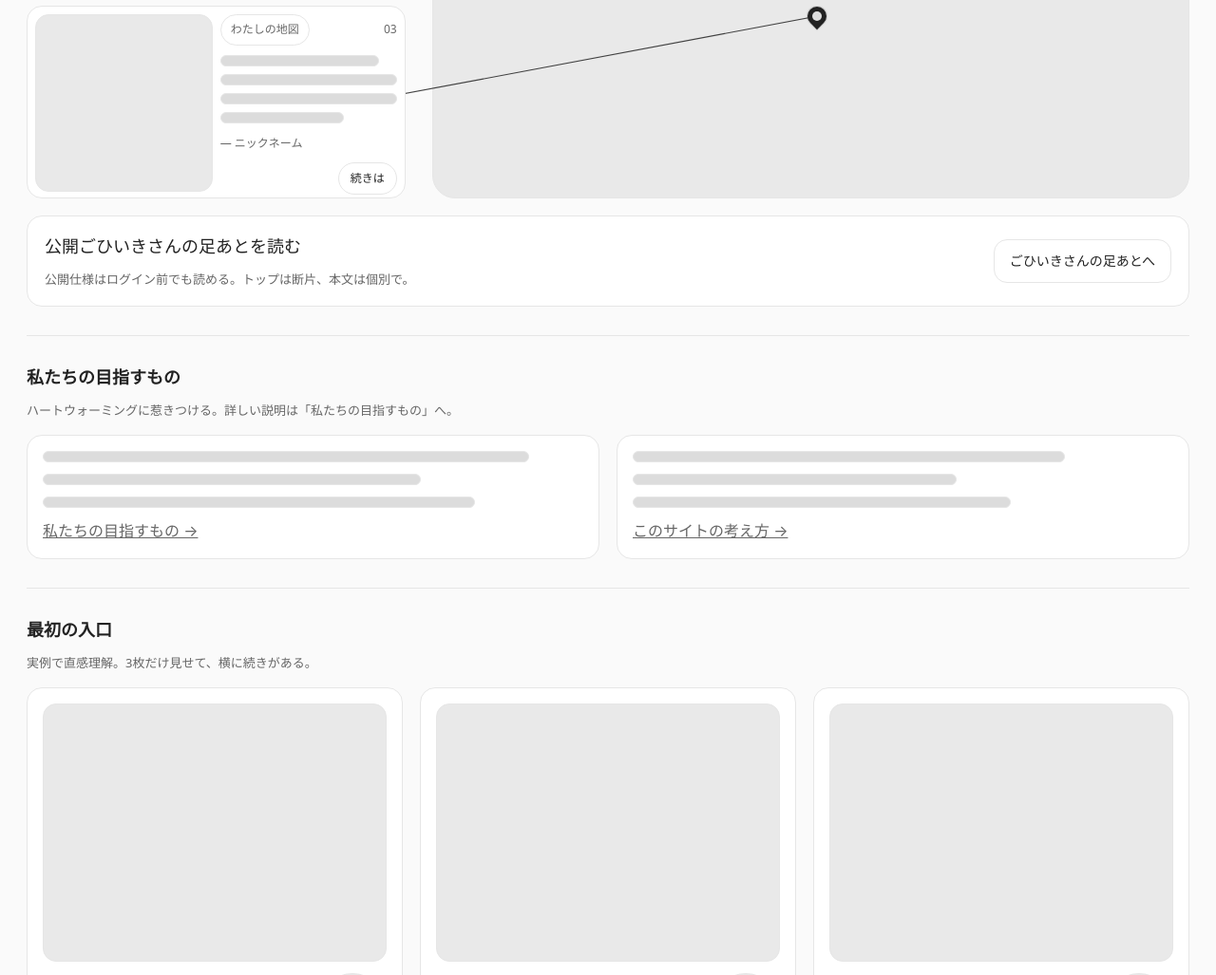
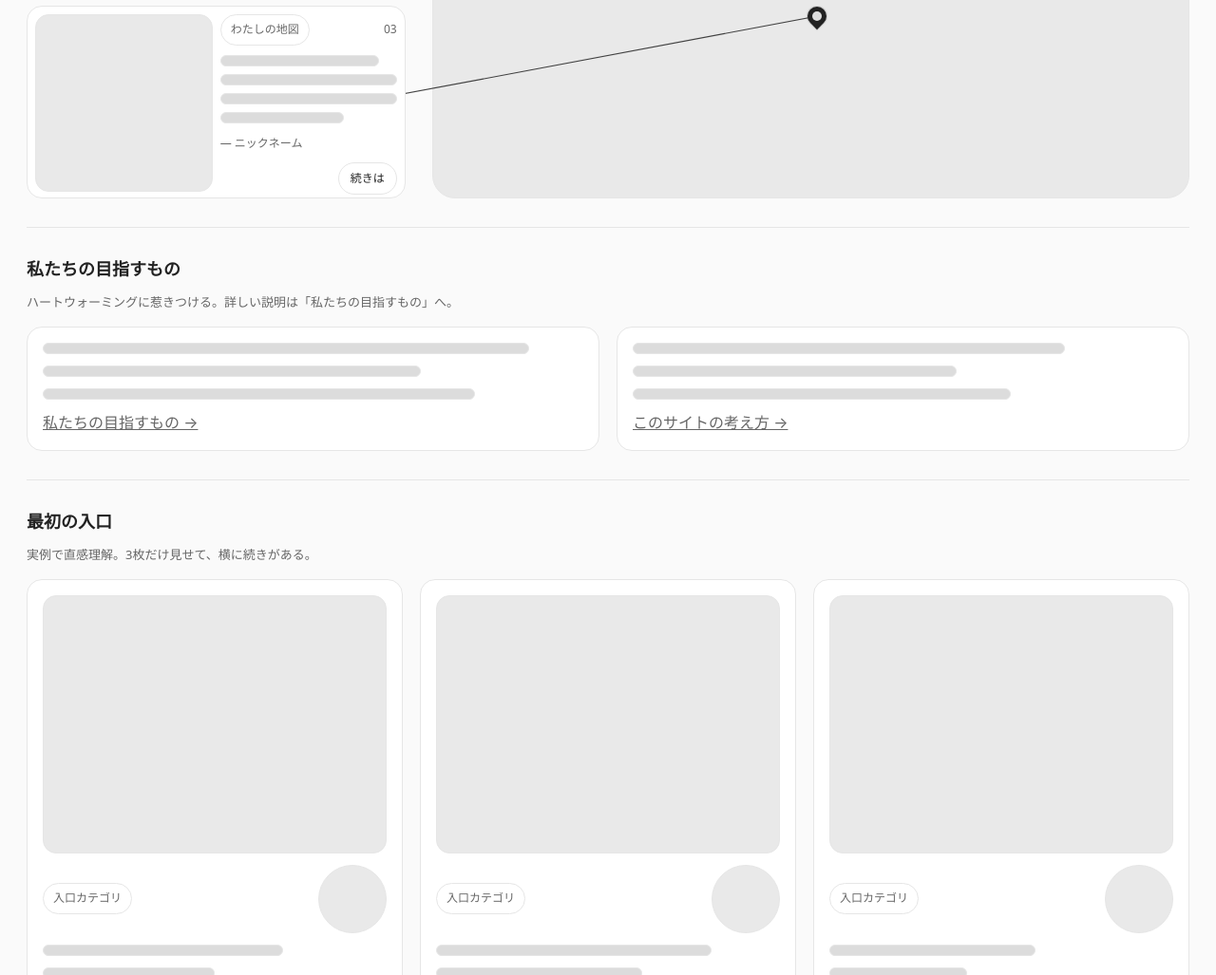
Before and after one commit to 202510-aw-shirako/FURUTABI, a plain HTML site: page public/index.html in a window 1280 px wide. Shown: the part 1324-2351 px from the top of the page at 95% size. Drawn offline with Linux system fonts and the light colour scheme.

Commit message:
Remove top page stories callout

```diff
--- a/public/index.html
+++ b/public/index.html
@@ -125,13 +125,6 @@
         <a class="topMapPin topMapPin--c" href="story.html" aria-label="わたしの地図の断片 3 の場所"></a>
       </div>
 
-      <div class="denseBox" id="topMapMore">
-        <div>
-          <div class="h2">公開ごひいきさんの足あとを読む</div>
-          <p class="note">公開仕様はログイン前でも読める。トップは断片、本文は個別で。</p>
-        </div>
-        <a class="btn ghost" href="stories.html">ごひいきさんの足あとへ</a>
-      </div>
     </section>
 
     <!-- 初めての方へ（能書は別ページ） -->
```
